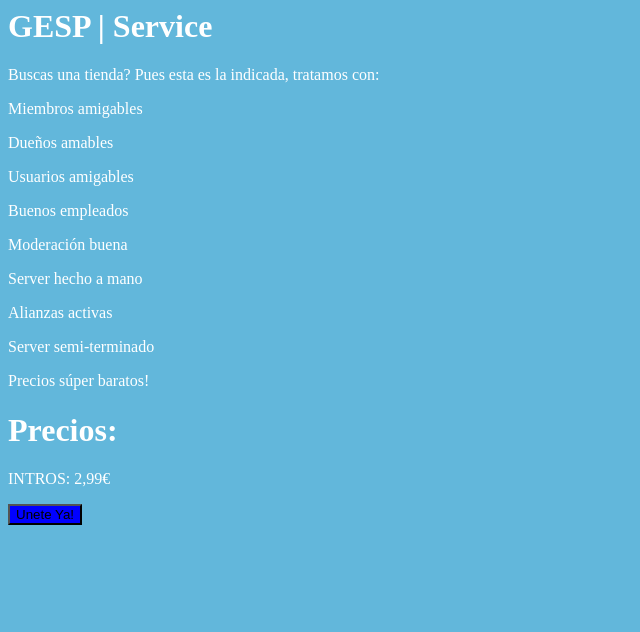
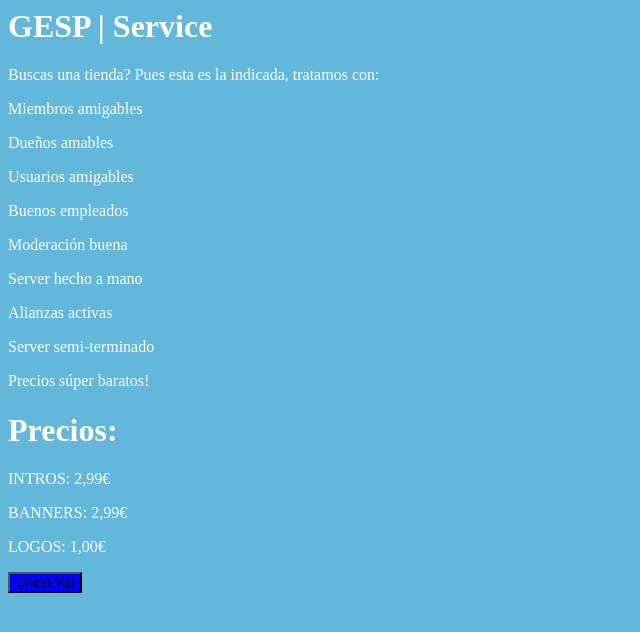
Before and after one commit to drexxdv/gespsrv, a plain HTML site: page index.html in a window 1280 px wide. Shown: the whole page, without its empty margins (0-640 px from the left). Drawn offline with Linux system fonts and the light colour scheme.

Commit message:
Update index.html

```diff
--- a/index.html
+++ b/index.html
@@ -17,6 +17,8 @@
     <p>Precios súper baratos!</p>
     <h1>Precios:</h1>
     <p>INTROS: 2,99€</p>
+    <p>BANNERS: 2,99€</p>
+    <p>LOGOS: 1,00€</p>
     <button onclick="join()">Unete Ya!</button>
     <script>
       function join() {
```
